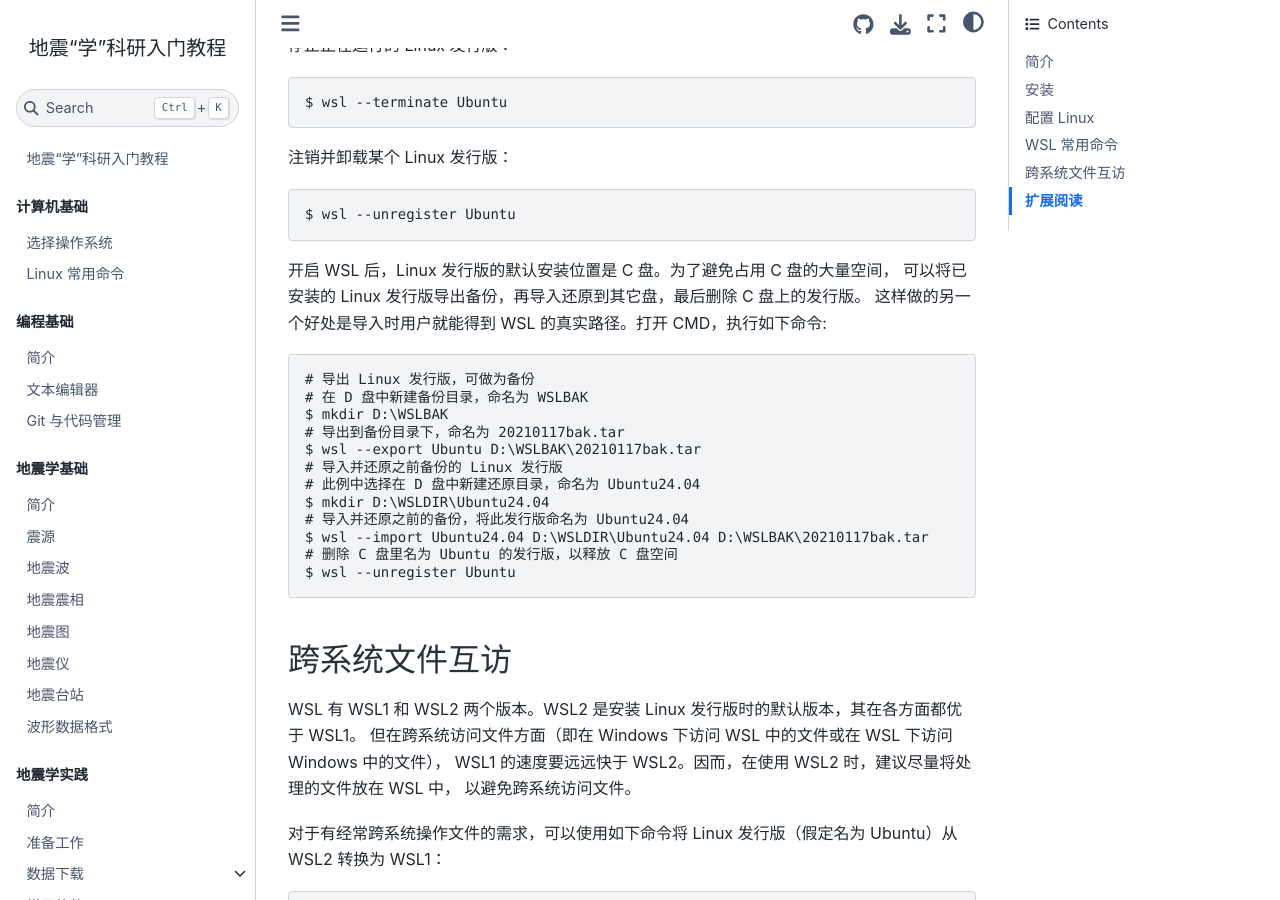
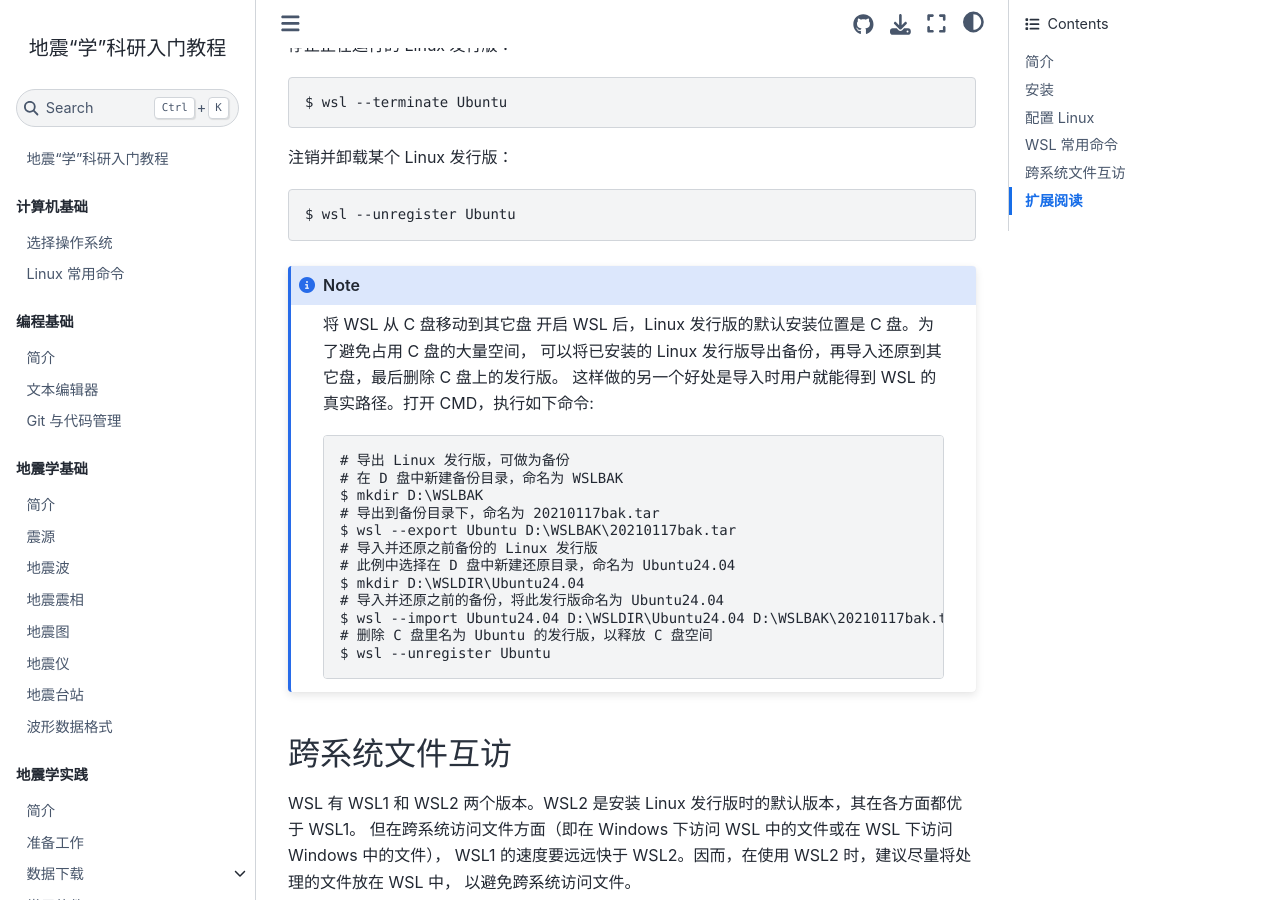
Before and after one commit to seismo-learn/seismology101, a Jupyter Book: the page built from source/computer/wsl-setup.md, in a window 1280 px wide and 900 px high, scrolled down 3253 px. Built offline with Jupyter Book 1.0.4 settings and Sphinx 7.4.7 and the Sphinx Book theme 1.1.4, drawn with Linux system fonts in a browser that asks for light colours; pages that are not in the unit, such as notebooks, are missing from menus.

Commit message:
Change it to a note

````diff
--- a/source/computer/wsl-setup.md
+++ b/source/computer/wsl-setup.md
@@ -132,6 +132,7 @@ $ wsl --terminate Ubuntu
 $ wsl --unregister Ubuntu
 ```
 
+:::{note} 将 WSL 从 C 盘移动到其它盘
 开启 WSL 后，Linux 发行版的默认安装位置是 C 盘。为了避免占用 C 盘的大量空间，
 可以将已安装的 Linux 发行版导出备份，再导入还原到其它盘，最后删除 C 盘上的发行版。
 这样做的另一个好处是导入时用户就能得到 WSL 的真实路径。打开 CMD，执行如下命令:
@@ -149,6 +150,7 @@ $ wsl --import Ubuntu24.04 D:\WSLDIR\Ubuntu24.04 D:\WSLBAK\20210117bak.tar
 # 删除 C 盘里名为 Ubuntu 的发行版，以释放 C 盘空间
 $ wsl --unregister Ubuntu
 ```
+:::
 
 ## 跨系统文件互访
 
````
